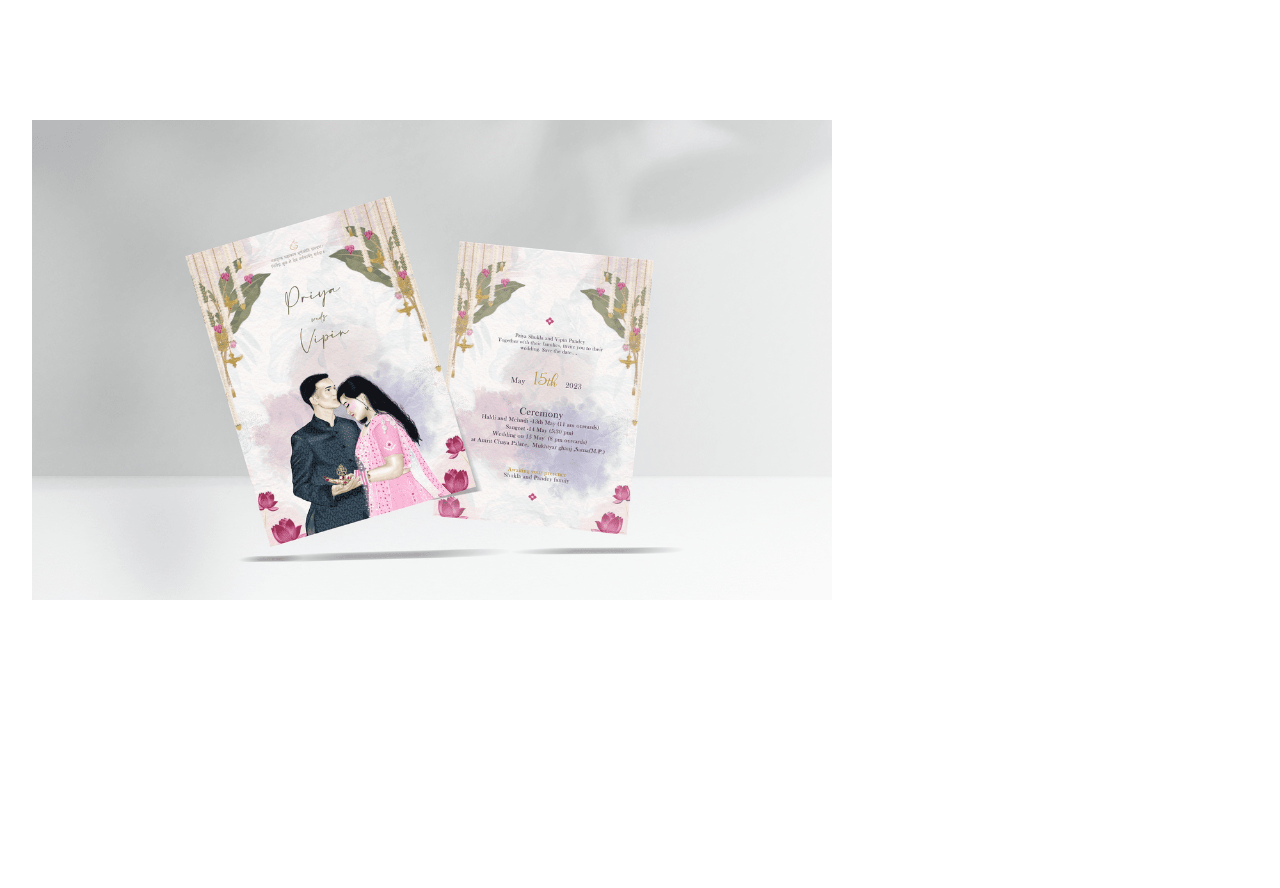
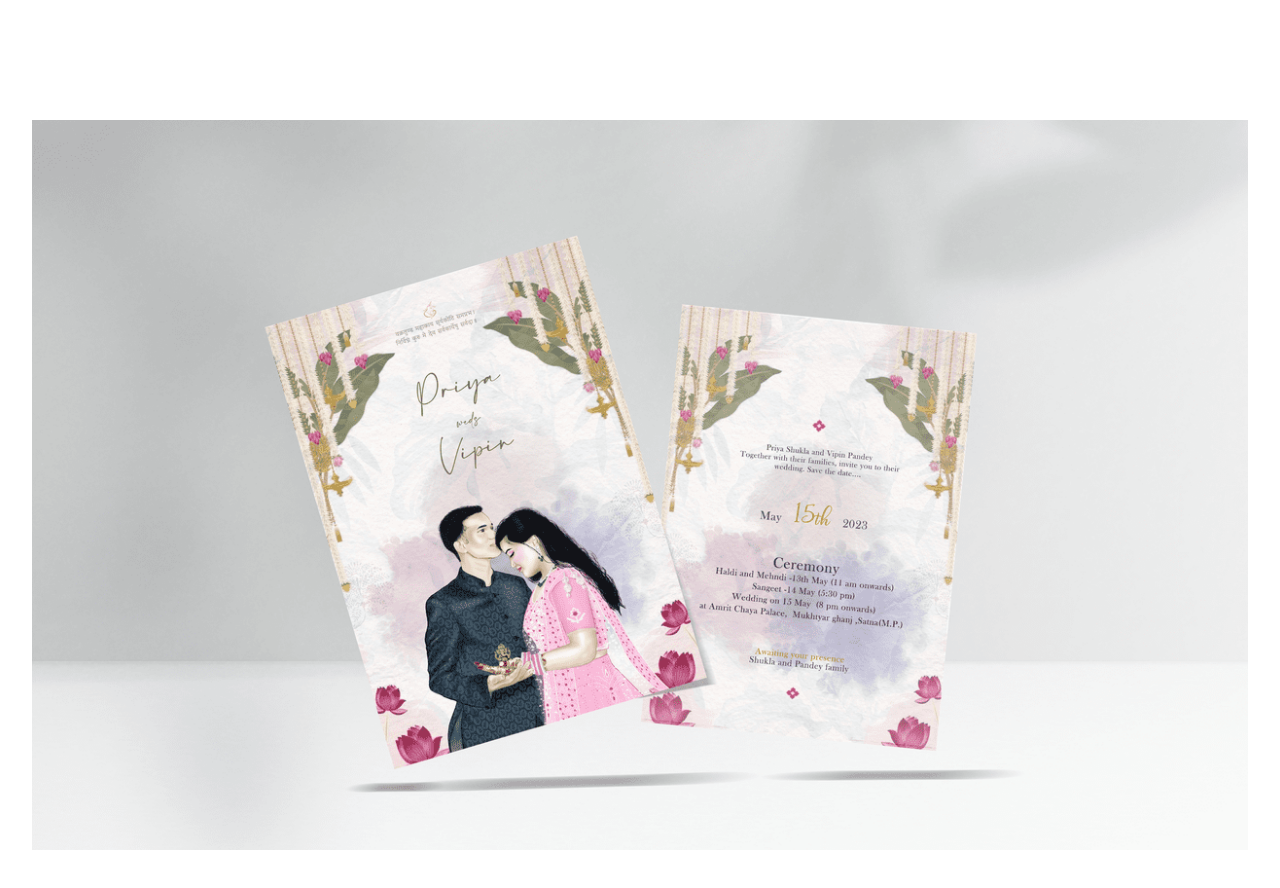
Before and after one commit to vishalkirtaniya/shilpa-next, a Next.js app: page /projects/wedding-card in a window 1280 px wide. Shown: the part 2560-3448 px from the top of the page. Built offline with nearby package versions, Linux system fonts and the light colour scheme.

Commit message:
fix: fixed the image alignment

```diff
--- a/app/projects/wedding-card/page.tsx
+++ b/app/projects/wedding-card/page.tsx
@@ -140,13 +140,10 @@ export default function WeddingCardPage() {
           {/* Mockup Section */}
           <section className="xl:h-[800px] mx-auto flex justify-center mb-10">
             <div className="relative h-full w-full">
-              <Image
-                className="object-contain"
+              <img
+                className="object-contain w-full"
                 src="/src/project/Wedding card/page 2/mockup 3.png"
                 alt="Wedding card mockup"
-                width={800}
-                height={800}
-                style={{ objectFit: 'contain' }}
               />
             </div>
           </section>
```
